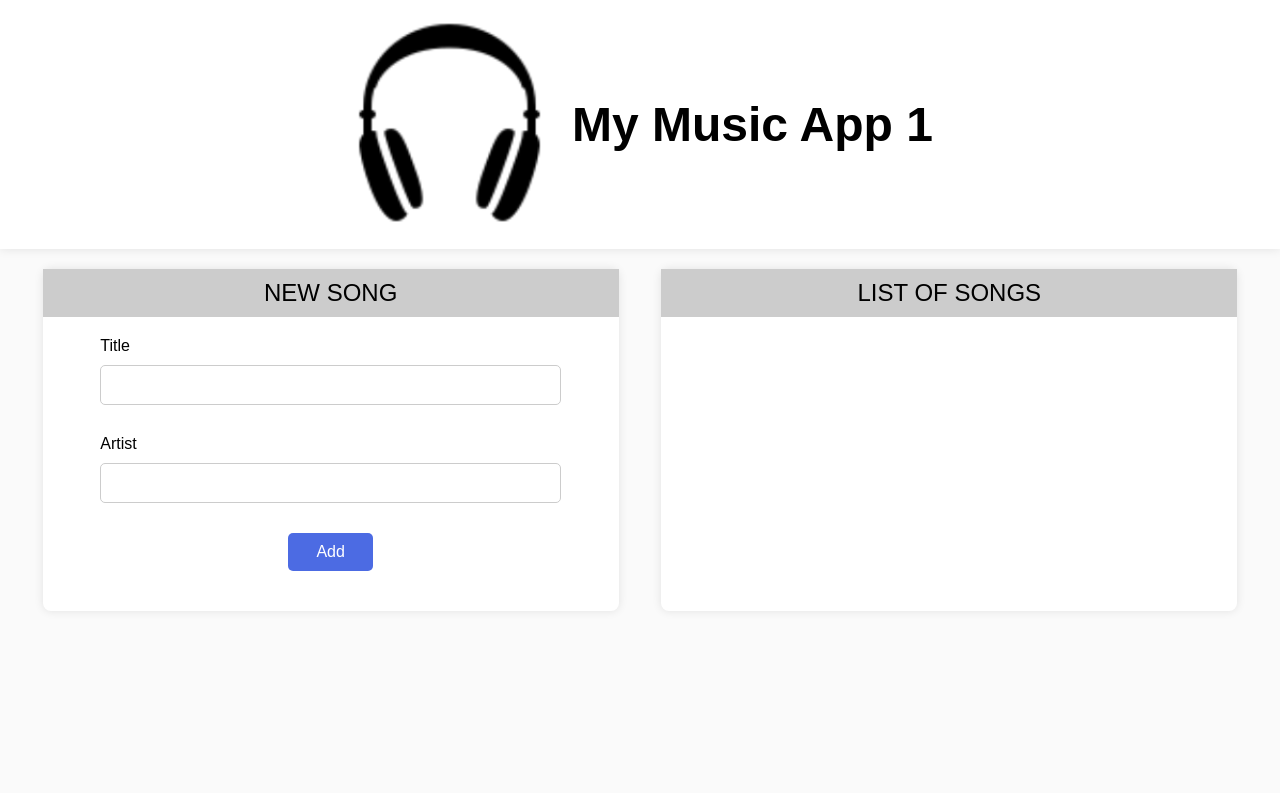
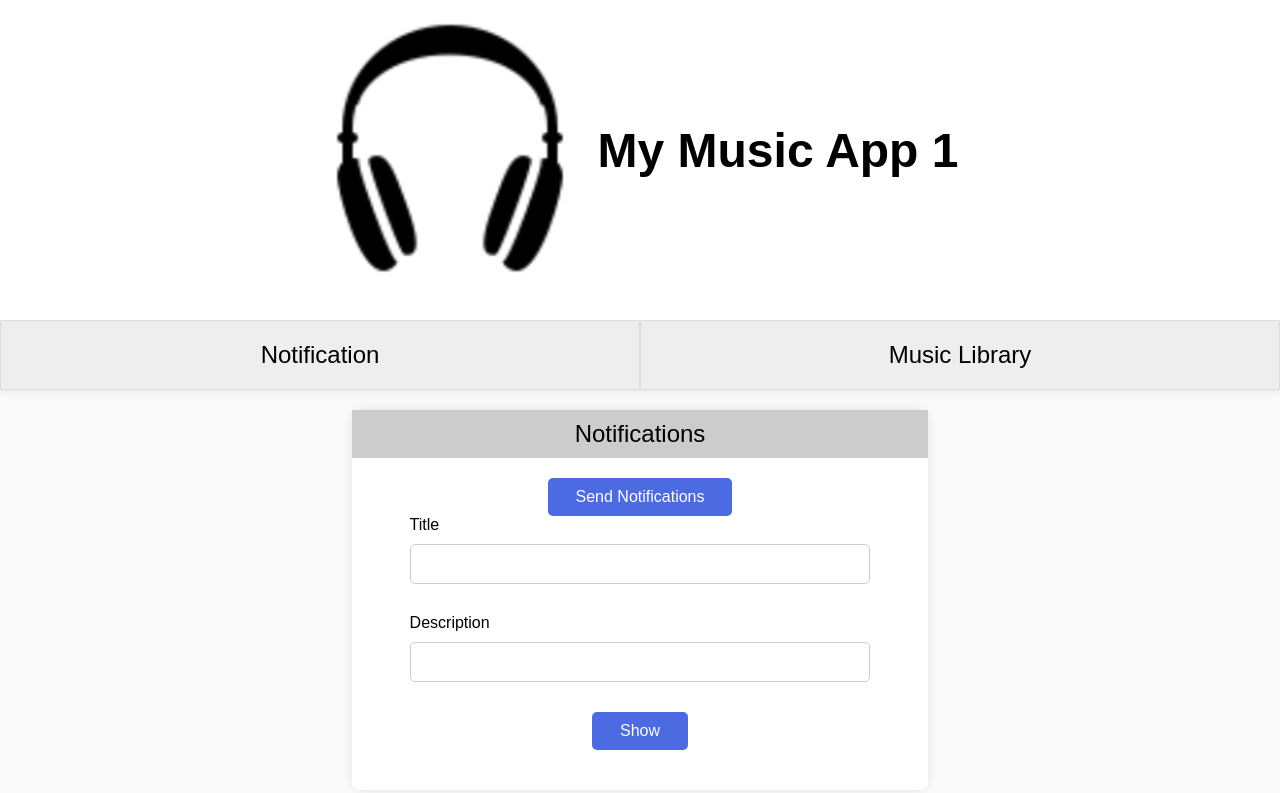
Before and after one commit to tanle-dev/info6128_labs, a plain HTML site: page index.html in a window 1280 px wide. Drawn offline with Linux system fonts and the light colour scheme; no server answers.

Commit message:
Set up UI Notification

```diff
--- a/index.html
+++ b/index.html
@@ -1,5 +1,6 @@
 <!DOCTYPE html>
 <html lang="en">
+
 <head>
   <meta charset="UTF-8" />
   <meta name="viewport" content="width=device-width, initial-scale=1.0" />
@@ -12,49 +13,62 @@
 
   <!-- Link to icons-->
   <link rel="manifest" href="./manifest.json" />
-    <link
-      rel="apple-touch-icon"
-      sizes="180x180"
-      href="/assets/icons/apple-touch-icon.png"
-    />
-    <link
-      rel="icon"
-      type="image/png"
-      sizes="32x32"
-      href="/assets/icons/favicon-32x32.png"
-    />
-    <link
-      rel="icon"
-      type="image/png"
-      sizes="16x16"
-      href="/assets/icons/favicon-16x16.png"
-    />
+  <link rel="apple-touch-icon" sizes="180x180" href="/assets/icons/apple-touch-icon.png" />
+  <link rel="icon" type="image/png" sizes="32x32" href="/assets/icons/favicon-32x32.png" />
+  <link rel="icon" type="image/png" sizes="16x16" href="/assets/icons/favicon-16x16.png" />
   <link rel="manifest" href="/assets/icons/site.webmanifest" />
-    <link
-      rel="mask-icon"
-      href="/assets/icons/safari-pinned-tab.svg"
-      color="#5bbad5"
-    />
+  <link rel="mask-icon" href="/assets/icons/safari-pinned-tab.svg" color="#5bbad5" />
   <meta name="msapplication-TileColor" content="#da532c" />
-    <meta
-      name="msapplication-TileImage"
-      content="/assets/icons/mstile-144x144.png"
-    />
+  <meta name="msapplication-TileImage" content="/assets/icons/mstile-144x144.png" />
   <meta name="theme-color" content="#ffffff" />
 
   <!-- Link to manifest -->
   <link rel="stylesheet" href="./main.css" />
   <title>Music App</title>
 </head>
+
 <body>
   <div class="container">
     <nav class="navigation__bar">
+      <div class="navigation__bar--name">
         <div class="navigation__bar--logo">
           <img src="./assets/imgs/logo__192x192.png" alt="App Logo" />
         </div>
         <h1 class="app__title">My Music App 1</h1>
+      </div>
+      <ul class="navigation__bar--menu">
+        <li class="menu__item">
+          <a href="#notifi">Notification</a>
+        </li>
+        <li class="menu__item">
+          <a href="#music">Music Library</a>
+        </li>
+      </ul>
     </nav>
-      <div class="main">
+  </div>
+
+  <div class="notification__screen" id="notifi">
+    <form class="newNotifi__section newSong__section">
+      <h2 class="newSong__title section__title">Notifications</h2>
+
+      <div id="sendNotifi__btn" class="button" type="submit">Send Notifications</div>
+
+      <div class="input__group">
+        <label for="song__title" class="input__label">Title</label>
+        <input id="song__title" type="text" class="input__item" required />
+        <p class="error__mess">Please enter title</p>
+      </div>
+
+      <div class="input__group">
+        <label for="song__artist" class="input__label">Description</label>
+        <input id="song__artist" type="text" class="input__item" required />
+        <p class="error__mess">Please enter description</p>
+      </div>
+
+      <div id="sendNotifi__btn" class="button" type="submit">Show</div>
+    </form>
+  </div>
+  <div class="music__lib" id="music">
     <form class="newSong__section">
       <h2 class="newSong__title section__title">NEW SONG</h2>
       <div class="input__group">
@@ -91,8 +105,8 @@
       </ul>
     </section>
   </div>
-    </div>
 
   <script src="./js/main.js" type="module"></script>
 </body>
+
 </html>
--- a/js/main.js
+++ b/js/main.js
@@ -101,10 +101,10 @@ AppDb.getAll()
  * Register service worker
  *
  */
-if ('serviceWorker' in navigator) {
-    navigator.serviceWorker
-        .register('/service-worker.js', { scope: '/' })
-        .then( (registration)  => {
-        })
-        .catch( (err) =>  {});
-}
+// if ('serviceWorker' in navigator) {
+//     navigator.serviceWorker
+//         .register('/service-worker.js', { scope: '/' })
+//         .then( (registration)  => {
+//         })
+//         .catch( (err) =>  {});
+// }
--- a/main.css
+++ b/main.css
@@ -10,13 +10,43 @@ body{
 }
 
 .navigation__bar{
+    padding-top: 20px;
+    background: #fff;
+    box-shadow: 0 0 10px rgba(0, 0, 0, 0.1);
+    margin-bottom: 20px;
+}
+
+.navigation__bar--name{
     display: flex;
     align-items: center;
     justify-content: center;
-    padding: 20px 10%;
-    background: #fff;
-    box-shadow: 0 0 10px rgba(0, 0, 0, 0.1);
-    margin-bottom: 20px;
+    margin-bottom: 40px;
+    height: 20%;
+    max-height: 20%;
+}
+
+.navigation__bar--menu{
+    display: flex;
+    justify-content: space-evenly;
+    align-items: center;
+    list-style: none;
+}
+
+.menu__item{
+    font-size: 24px;
+    background-color: #eee;
+    width: 100%;
+    text-align: center;
+    border: 1px solid #ddd;
+}
+
+.menu__item a {
+    padding: 20px;
+    text-decoration: none;
+    color: #000;
+    width: match-parent;
+    display: block;
+    height: match-parent;
 }
 
 .navigation__bar--logo{
@@ -31,6 +61,10 @@ body{
 }
 
 /* Styling new song section */
+.music__lib{
+    display: none;
+}
+
 .newSong__section{
     background: #fff;
     box-shadow: 0 0 10px rgba(0, 0, 0, 0.1);
@@ -147,13 +181,14 @@ body{
         font-size: 3rem;
     }
 
-    .main{
-        display: flex;
+    .music__lib{
+        display: none;
         justify-content: space-evenly;
     }
 
     form, section{
         width: 45%;
+        margin: auto;
     }
 
     form{
```
Also changed, not shown: service-worker.js (line endings or trailing spaces). Lines whose indentation alone changed are shown as unchanged.
